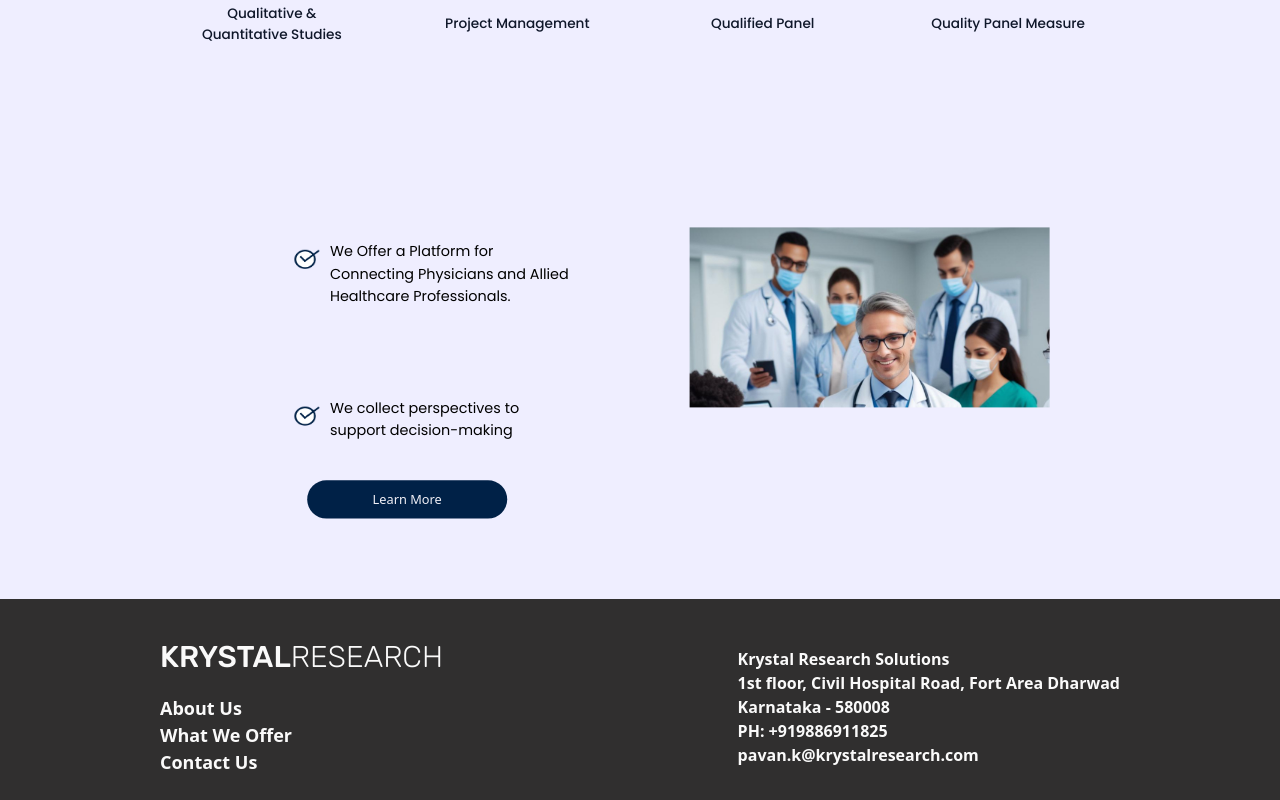
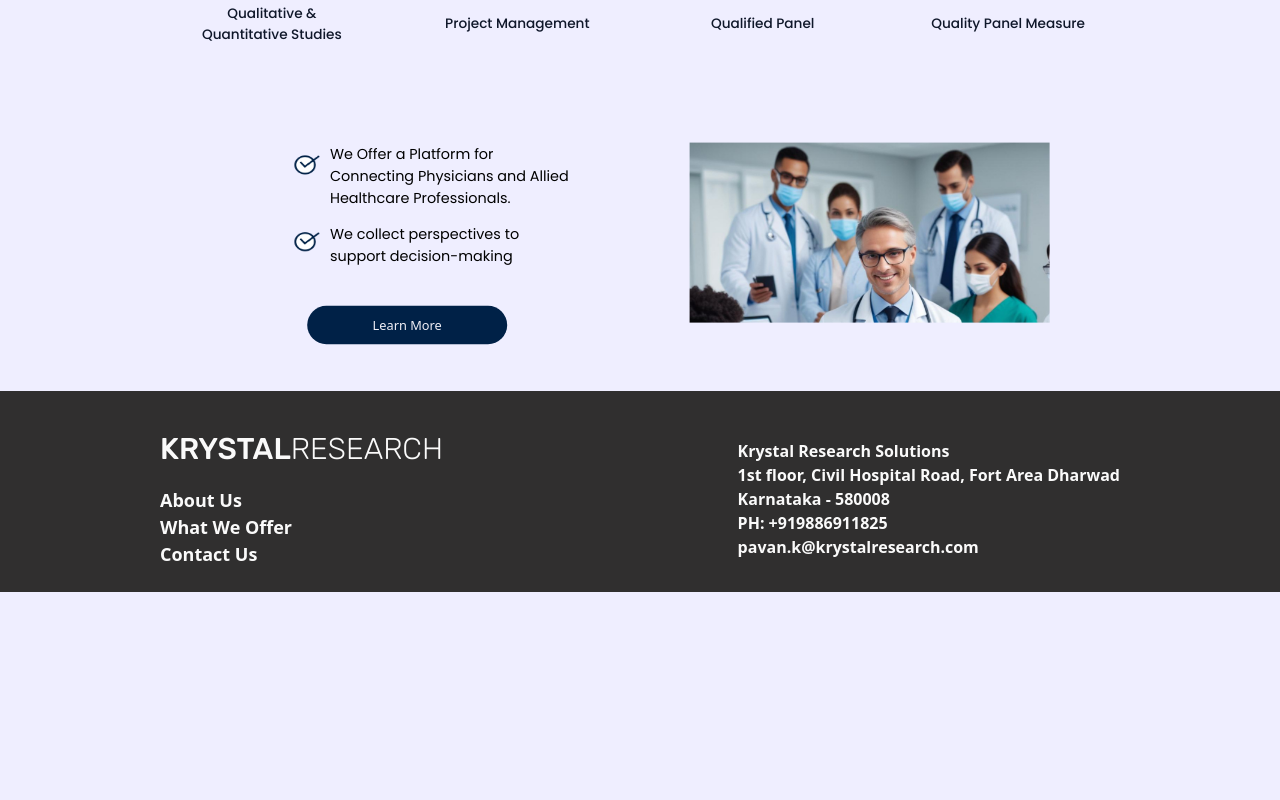
Before and after one commit to Danishap07/krystalResearch, a Next.js app: page / in a window 1280 px wide. Shown: the part 827-1627 px from the top of the page. After the commit the page ends 1419 px from the top, so only its background shows below. Built offline with nearby package versions, Linux system fonts and the light colour scheme.

Commit message:
Last change

```diff
--- a/src/pages/index.js
+++ b/src/pages/index.js
@@ -182,17 +182,17 @@ export default function Home() {
 
 
           </section>
-          <section ref={el => sectionsRef.current[1] = el} className='w-screen md:flex justify-between place-items-start pb-4 md:px-32'>
+          <section ref={el => sectionsRef.current[1] = el} className='w-screen md:flex justify-between place-items-start md:px-32'>
             <div className='md:w-[50%]'>
-              <div className='flex justify-center pt-20 text-[#000000]'>
+              <div className='flex justify-center text-[#000000]'>
                 {/* <p className="w-12 h-12 mx-4 my-1 bg-gradient-to-r from-[#002147] via-[#6f7c7c] to-[#ffffff] rounded-full text-center pt-3 text-white">1</p> */}
-                <Image className='w-7 md:w-8 h-10 my-7 pb-4 mr-3' src='/assets/new-design/project_marker.png' width={40} height={35} alt='home' />
-                <p className='w-[60%] font-normal text-lg py-4'>We Offer a Platform for Connecting Physicians and Allied Healthcare Professionals.</p>
+                <Image className='w-7 md:w-8 h-10 my-4 pb-4 mr-3' src='/assets/new-design/project_marker.png' width={40} height={35} alt='home' />
+                <p className='w-[60%] font-normal text-lg '>We Offer a Platform for Connecting Physicians and Allied Healthcare Professionals.</p>
               </div>
-              <div className='flex justify-center pt-20 text-[#000000]'>
+              <div className='flex justify-center text-[#000000]'>
                 {/* <p className="w-12 h-12 mx-4 my-1 bg-gradient-to-r from-[#002147] via-[#6f7c7c] to-[#ffffff] rounded-full text-center text-white pt-3">2</p> */}
                 <Image className='w-7 md:w-8 h-10 my-7 pb-4 mr-3' src='/assets/new-design/project_marker.png' width={40} height={35} alt='home' />
-                <p className='w-[60%] py-4 font-normal text-lg '>We collect perspectives to support decision-making</p>
+                <p className='w-[60%] pt-4 font-normal text-lg '>We collect perspectives to support decision-making</p>
               </div>
               <div className='flex justify-center md:justify-start'>
                 {/* <Link href='/what-we-offer'><button className='mt-2  w-[100%]  md:ml-48 md:mt-8 bg-[#002147] hover:underline hover:underline-offset-8 decoration-2 text-white font-bold py-2 px-4 rounded-full'>Learn More</button></Link> */}
@@ -202,7 +202,7 @@ export default function Home() {
                   </div></Link>
               </div>
             </div>
-            <div className='pt-20'>
+            <div className='flex justify-center items-center'>
               <Image src='/assets/new-design/homepage_bottom.png' width={450} height={300} alt='home doc' />
             </div>
 
```
